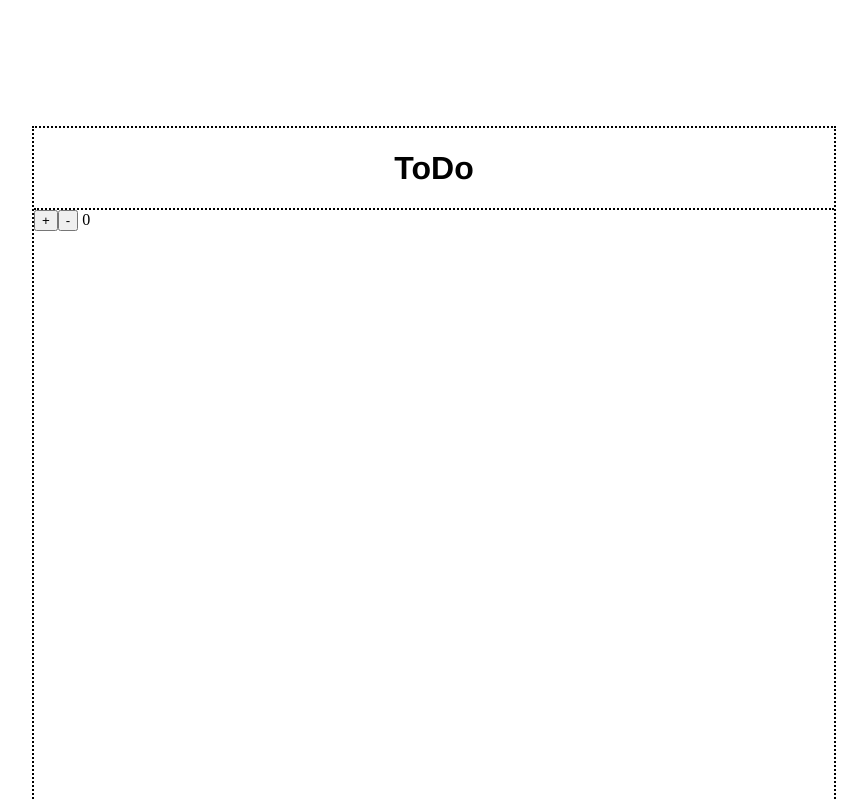
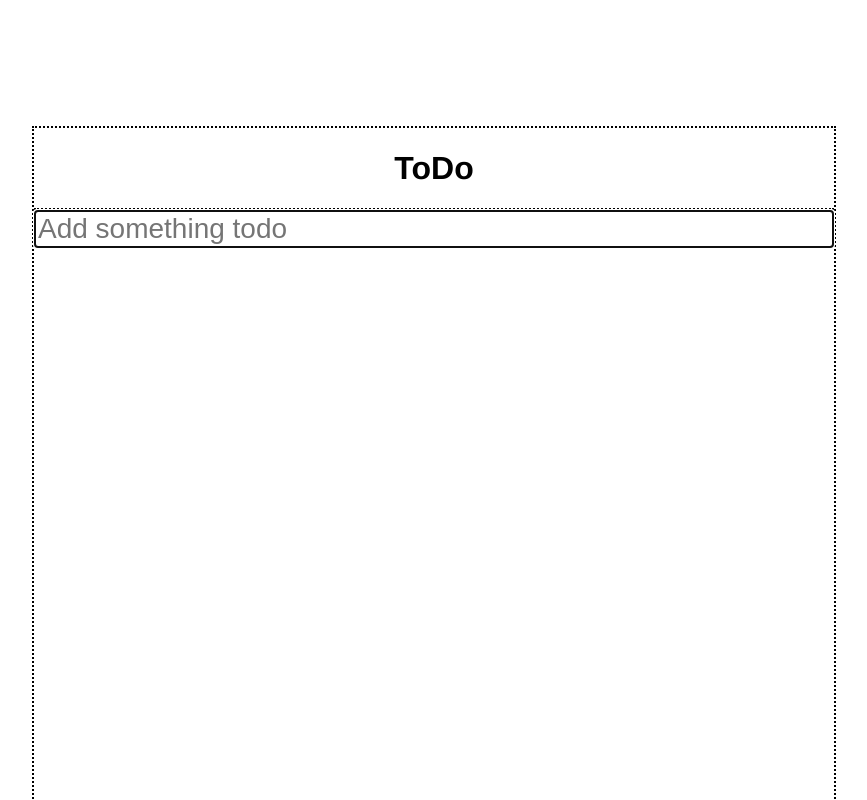
Before and after one commit to eyeyellow/vuex_todo, a Vue app: page / in a window 1280 px wide. Shown: the top 800 px of the page, without its empty margins (206-1073 px from the left). Built offline with nearby package versions, Linux system fonts and the light colour scheme.

Commit message:
Implements todo list with completed toggle

```diff
--- a/src/App.vue
+++ b/src/App.vue
@@ -1,33 +1,61 @@
 <template>
   <div id="app">
     <Title msg="ToDo"/>
-    <button @click="increment">+</button>
-    <button @click="decrement">-</button>
-    {{ count }}
+    <div id="todo-list">
+      <input
+        id="todo-input"
+        type="text"
+        placeholder="Add something todo"
+        autofocus="off"
+        @keyup.enter="addTodo"
+      >
+      <ul
+        v-show="todos.length"
+        id="todos"
+      >
+        <Todo v-for="(todo, index) in filteredTodos" :key="index" :todo="todo"></Todo>
+      </ul>
+    </div>
   </div>
 </template>
 
 <script>
 import Title from './components/Title.vue';
-import store from './store/store';
+import Todo from './components/Todo.vue';
+
+const filters = {
+  all: todos => todos,
+  active: todos => todos.filter(todo => !todo.done),
+  completed: todos => todos.filter(todo => todo.done)
+}
 
 export default {
   name: 'app',
   components: {
-    Title
+    Title,
+    Todo
   },
-  store,
-  methods: {
-    increment () {
-      store.commit('increment');
-    },
-    decrement () {
-      store.commit('decrement');
+  data () {
+    return {
+      visibility: 'all',
+      filters: filters
     }
   },
   computed: {
-    count () {
-      return store.state.count;
+    todos () {
+      return this.$store.state.todos;
+    },
+    filteredTodos () {
+      return filters[this.visibility](this.todos)
+    }
+  },
+  methods: {
+    addTodo (e) {
+      const text = e.target.value;
+      if (text) {
+        this.$store.commit('addTodo', { text });
+      }
+      e.target.value = '';
     }
   }
 }
@@ -40,4 +68,18 @@ export default {
   height: 800px;
   border: 2px dotted black;
 }
+#todo-list {
+  height: 100%;
+  display: flex;
+  flex-direction: column;
+  justify-content: flex-start;
+}
+#todo-input {
+  min-height: 30px;
+  border-bottom: 2px dotted black;
+  font-size: 28px;
+}
+#todos {
+  margin-top: 40px;
+}
 </style>
--- /dev/null
+++ b/src/components/Todo.vue
@@ -0,0 +1,37 @@
+<template>
+  <li
+    class="todo"
+    :class="{ completed: todo.completed }"
+    @click="toggleTodo"
+    v-text="todo.text"
+  ></li>
+</template>
+
+<script>
+
+export default {
+  name: 'Todo',
+  props: ['todo'],
+  data () {
+    return {
+      completed: false
+    }
+  },
+  methods: {
+    toggleTodo () {
+      const { todo } = this;
+      this.$store.commit('toggleTodo', { todo })
+    }
+  }
+}
+</script>
+
+<style>
+.todo {
+  font-size: 24px;
+  font-family: Helvetica, sans-serif;
+}
+.todo.completed {
+  text-decoration: line-through;
+}
+</style>
--- a/src/store/store.js
+++ b/src/store/store.js
@@ -3,13 +3,21 @@ import Vuex from 'vuex';
 
 Vue.use(Vuex);
 
-const state =  {
-  count: 0
-}
-const mutations = {
-  increment: state => state.count++,
-  decrement: state => state.count--
-}
+  const state = {
+    todos: []
+  };
+
+  const mutations = {
+    addTodo (state, { text }) {
+      state.todos.push({
+        text,
+        completed: false
+      });
+    },
+    toggleTodo (state, { todo }) {
+      todo.completed = !todo.completed;
+    }
+  }
 
 
 export default new Vuex.Store({
```
